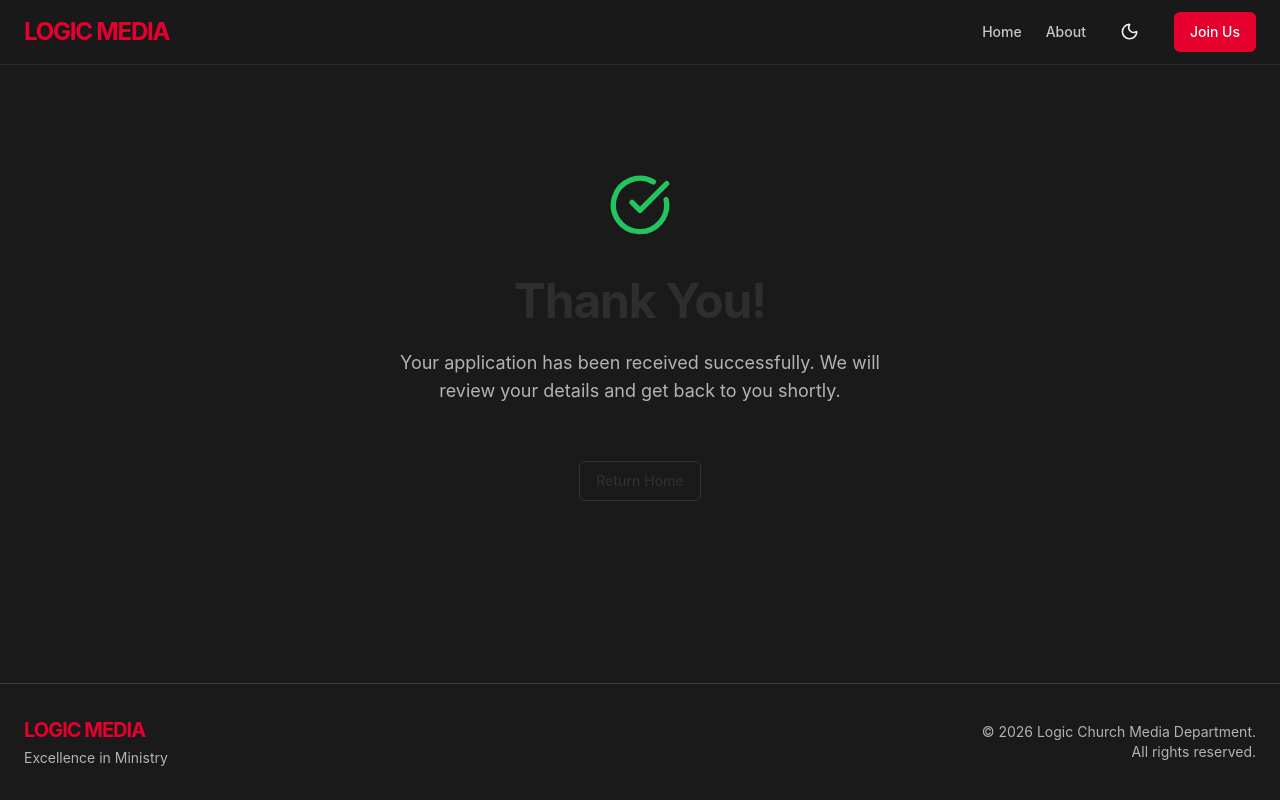
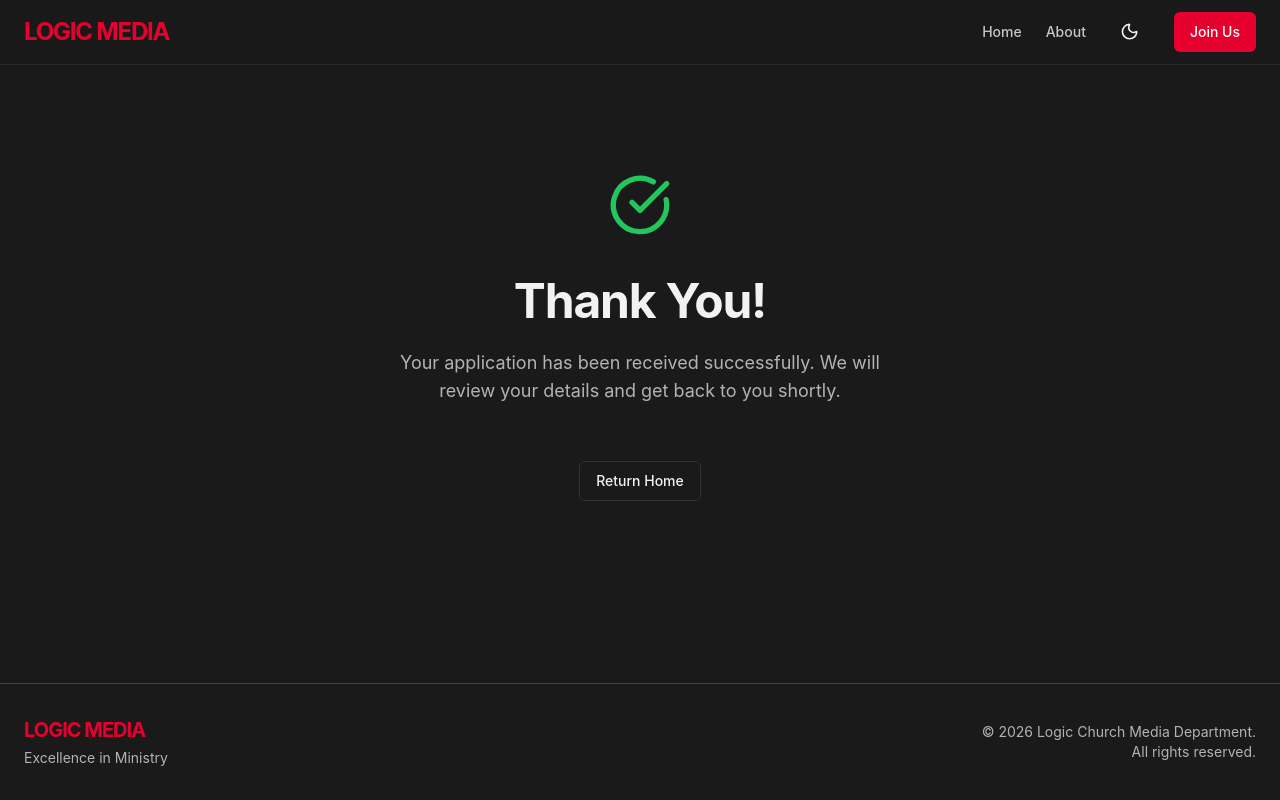
Before and after one commit to iamproms/logic-media, a React (Vite) app: page /thank-you in a window 1280 px wide. Built offline with nearby package versions, Linux system fonts and the light colour scheme.

Commit message:
Fix Thank You page visibility and Netlify redirects

```diff
--- a/src/pages/RecruitmentForm.jsx
+++ b/src/pages/RecruitmentForm.jsx
@@ -223,7 +223,7 @@ const RecruitmentForm = () => {
                         id="suggestions"
                         name="suggestions"
                         rows="4"
-                        className="flex w-full rounded-md border border-input bg-background px-3 py-2 text-sm ring-offset-background placeholder:text-muted-foreground focus-visible:outline-none focus-visible:ring-2 focus-visible:ring-ring focus-visible:ring-offset-2 disabled:cursor-not-allowed disabled:opacity-50"
+                        className="flex w-full rounded-md border border-input bg-background px-3 py-2 text-sm text-foreground ring-offset-background placeholder:text-muted-foreground focus-visible:outline-none focus-visible:ring-2 focus-visible:ring-ring focus-visible:ring-offset-2 disabled:cursor-not-allowed disabled:opacity-50"
                         value={formData.suggestions}
                         onChange={handleChange}
                     ></textarea>
--- a/src/pages/ThankYou.jsx
+++ b/src/pages/ThankYou.jsx
@@ -9,13 +9,13 @@ const ThankYou = () => {
             <div className="text-green-500 mb-4">
                 <CheckCircle size={64} />
             </div>
-            <h1 className="text-3xl md:text-5xl font-bold">Thank You!</h1>
+            <h1 className="text-3xl md:text-5xl font-bold text-foreground">Thank You!</h1>
             <p className="text-lg text-muted-foreground max-w-lg">
                 Your application has been received successfully. We will review your details and get back to you shortly.
             </p>
 
             <div className="pt-8">
-                <Button asChild variant="outline">
+                <Button asChild variant="outline" className="text-foreground border-input hover:bg-accent hover:text-accent-foreground">
                     <Link to="/">Return Home</Link>
                 </Button>
             </div>
```
Also changed, not shown: 1 other file (tests, documents, lock files or other folders).
